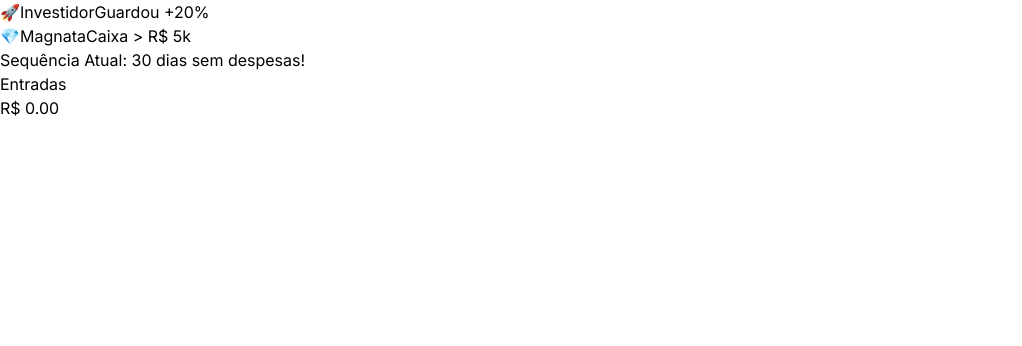
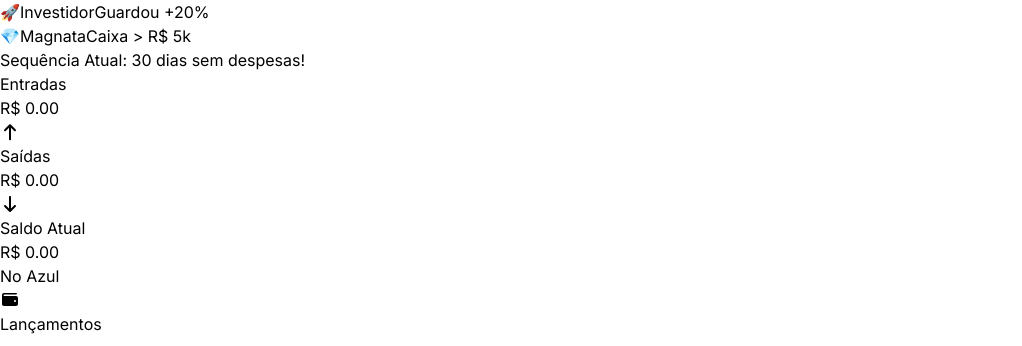
Before and after one commit to ThiagoEmanoel25/personal-finance-app, a React (Vite) app in the folder gerenciador-orcamento/: page / in a window 1280 px wide. Shown: the part 1448-1794 px from the top of the page, without its empty margins (0-1022 px from the left). Built offline with nearby package versions, Linux system fonts and the light colour scheme; no server answers; sample sign-in values are in the browser's storage.

Commit message:
feat: Implement gamification and dashboard metric cards, and establish a new Express server with authentication and MongoDB integration.

```diff
--- a/gerenciador-orcamento/src/Views/DashboardCards.jsx
+++ b/gerenciador-orcamento/src/Views/DashboardCards.jsx
@@ -1,4 +1,6 @@
 import { useMemo } from 'react';
+import { FontAwesomeIcon } from '@fortawesome/react-fontawesome';
+import { faArrowUp, faArrowDown, faWallet } from '@fortawesome/free-solid-svg-icons';
 
 export default function DashboardCards({ data }) {
     const metrics = useMemo(() => {
@@ -25,7 +27,7 @@
                     {subtext && <p className="text-xs text-gray-400 mt-1 font-medium">{subtext}</p>}
                 </div>
                 <div className={`p-3 bg-${color}-100 rounded-lg text-${color}-600`}>
-                    {icon}
+                    <FontAwesomeIcon icon={icon} className="w-6 h-6" />
                 </div>
             </div>
         </div>
@@ -38,9 +40,7 @@
                 title="Entradas"
                 value={`R$ ${metrics.entradas.toFixed(2)}`}
                 color="emerald"
-                icon={
-                    <svg className="w-6 h-6" fill="none" stroke="currentColor" viewBox="0 0 24 24"><path strokeLinecap="round" strokeLinejoin="round" strokeWidth="2" d="M7 11l5-5m0 0l5 5m-5-5v12"></path></svg>
-                }
+                icon={faArrowUp}
             />
 
             {/* Saídas */}
@@ -48,9 +48,7 @@
                 title="Saídas"
                 value={`R$ ${metrics.saidas.toFixed(2)}`}
                 color="rose"
-                icon={
-                    <svg className="w-6 h-6" fill="none" stroke="currentColor" viewBox="0 0 24 24"><path strokeLinecap="round" strokeLinejoin="round" strokeWidth="2" d="M17 13l-5 5m0 0l-5-5m5 5V6"></path></svg>
-                }
+                icon={faArrowDown}
             />
 
             {/* Saldo */}
@@ -59,9 +57,7 @@
                 value={`R$ ${metrics.saldo.toFixed(2)}`}
                 subtext={metrics.saldo >= 0 ? "No Azul" : "No Vermelho!"}
                 color={metrics.saldo >= 0 ? "blue" : "orange"}
-                icon={
-                    <svg className="w-6 h-6" fill="none" stroke="currentColor" viewBox="0 0 24 24"><path strokeLinecap="round" strokeLinejoin="round" strokeWidth="2" d="M12 8c-1.657 0-3 .895-3 2s1.343 2 3 2 3 .895 3 2-1.343 2-3 2m0-8c1.11 0 2.08.402 2.599 1M12 8V7m0 1v8m0 0v1m0-1c-1.11 0-2.08-.402-2.599-1M21 12a9 9 0 11-18 0 9 9 0 0118 0z"></path></svg>
-                }
+                icon={faWallet}
             />
         </div>
     );
```
